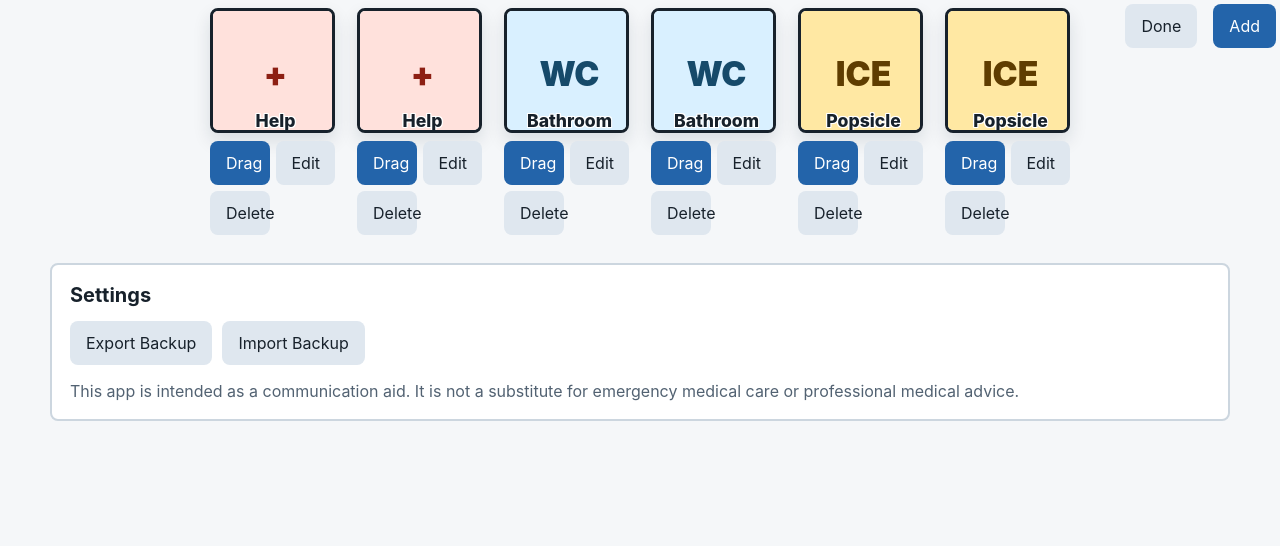
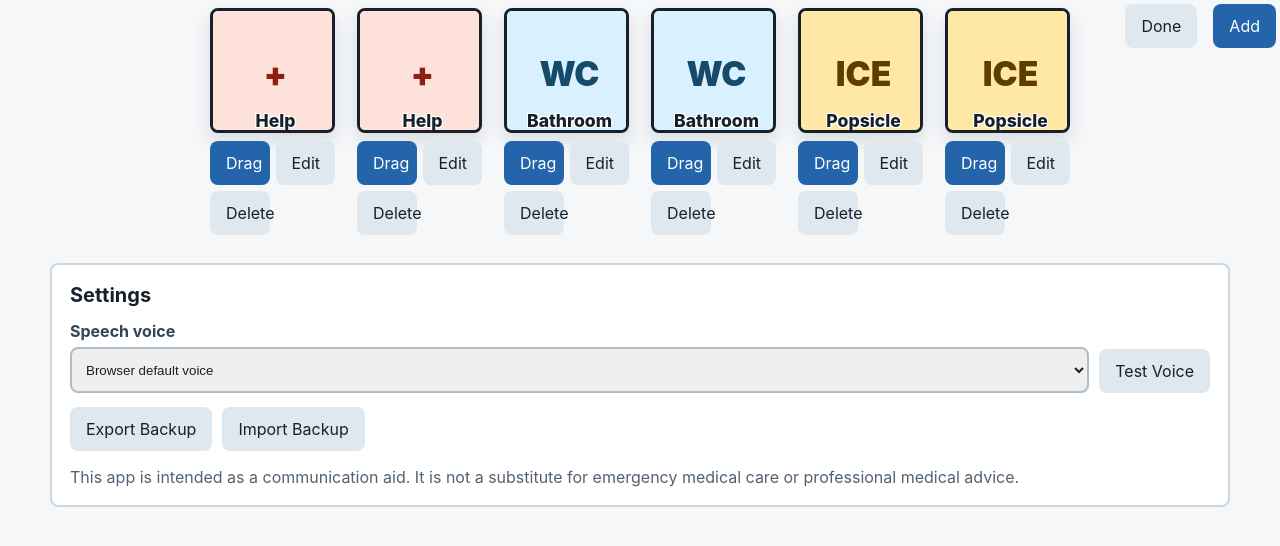
Before and after one commit to stats/SimpleSpeech, a React (Vite) app: page / in a window 1280 px wide. Both pictures are taken after a click on the button "✏️". Shown: the top 546 px of the page. Built offline with nearby package versions, Linux system fonts and the light colour scheme.

Commit message:
Update and allow user to select the voice from their device.

```diff
--- a/src/components/SettingsPanel.tsx
+++ b/src/components/SettingsPanel.tsx
@@ -1,6 +1,8 @@
-import { useRef, useState } from "react";
+import { useEffect, useRef, useState } from "react";
 import { exportBackup } from "../backup/exportBackup";
 import { readBackupFile } from "../backup/importBackup";
+import { findSavedVoice, getAvailableVoices, isSpeechSupported, saveVoicePreference } from "../speech/voices";
+import { speakPhrase } from "../speech/speak";
 import type { CommunicationButton } from "../types";
 
 type SettingsPanelProps = {
@@ -11,6 +13,29 @@ type SettingsPanelProps = {
 export function SettingsPanel({ buttons, onImport }: SettingsPanelProps) {
   const inputRef = useRef<HTMLInputElement | null>(null);
   const [message, setMessage] = useState("");
+  const [voices, setVoices] = useState<SpeechSynthesisVoice[]>([]);
+  const [selectedVoiceURI, setSelectedVoiceURI] = useState("");
+
+  useEffect(() => {
+    if (!isSpeechSupported()) {
+      return;
+    }
+
+    function syncVoices() {
+      const availableVoices = getAvailableVoices();
+      const savedVoice = findSavedVoice(availableVoices);
+
+      setVoices(availableVoices);
+      setSelectedVoiceURI(savedVoice?.voiceURI ?? "");
+    }
+
+    syncVoices();
+    window.speechSynthesis.addEventListener("voiceschanged", syncVoices);
+
+    return () => {
+      window.speechSynthesis.removeEventListener("voiceschanged", syncVoices);
+    };
+  }, []);
 
   async function handleImport(file: File | undefined) {
     if (!file) {
@@ -36,9 +61,37 @@ export function SettingsPanel({ buttons, onImport }: SettingsPanelProps) {
     }
   }
 
+  function handleVoiceChange(voiceURI: string) {
+    const selectedVoice = voices.find((voice) => voice.voiceURI === voiceURI) ?? null;
+
+    saveVoicePreference(selectedVoice);
+    setSelectedVoiceURI(selectedVoice?.voiceURI ?? "");
+    setMessage(selectedVoice ? `Voice saved: ${selectedVoice.name}` : "Browser default voice saved.");
+  }
+
   return (
     <section className="settings-panel" aria-label="Settings">
       <h2>Settings</h2>
+      <div className="voice-settings">
+        <label>
+          Speech voice
+          <select
+            value={selectedVoiceURI}
+            onChange={(event) => handleVoiceChange(event.target.value)}
+            disabled={!isSpeechSupported()}
+          >
+            <option value="">{isSpeechSupported() ? "Browser default voice" : "Speech is not supported"}</option>
+            {voices.map((voice) => (
+              <option key={`${voice.voiceURI}-${voice.name}-${voice.lang}`} value={voice.voiceURI}>
+                {voice.name} ({voice.lang})
+              </option>
+            ))}
+          </select>
+        </label>
+        <button className="secondary-button" type="button" onClick={() => speakPhrase("This is the selected voice")}>
+          Test Voice
+        </button>
+      </div>
       <div className="settings-actions">
         <button className="secondary-button" type="button" onClick={() => exportBackup(buttons)}>
           Export Backup
--- a/src/speech/speak.ts
+++ b/src/speech/speak.ts
@@ -1,3 +1,5 @@
+import { findSavedVoice } from "./voices";
+
 let currentUtterance: SpeechSynthesisUtterance | null = null;
 
 export function speakPhrase(text: string) {
@@ -19,7 +21,13 @@ export function speakPhrase(text: string) {
   utterance.rate = 0.9;
   utterance.pitch = 1;
   utterance.volume = 1;
-  utterance.lang = "en-US";
+
+  const selectedVoice = findSavedVoice();
+
+  if (selectedVoice) {
+    utterance.voice = selectedVoice;
+    utterance.lang = selectedVoice.lang;
+  }
 
   currentUtterance = utterance;
 
--- /dev/null
+++ b/src/speech/voices.ts
@@ -0,0 +1,76 @@
+const VOICE_PREFERENCE_KEY = "simplespeech.voicePreference";
+
+export type VoicePreference = {
+  voiceURI: string;
+  name: string;
+  lang: string;
+};
+
+export function isSpeechSupported() {
+  return "speechSynthesis" in window;
+}
+
+export function getAvailableVoices() {
+  if (!isSpeechSupported()) {
+    return [];
+  }
+
+  return window.speechSynthesis.getVoices();
+}
+
+export function getSavedVoicePreference(): VoicePreference | null {
+  try {
+    const rawPreference = localStorage.getItem(VOICE_PREFERENCE_KEY);
+
+    if (!rawPreference) {
+      return null;
+    }
+
+    const preference = JSON.parse(rawPreference) as Partial<VoicePreference>;
+
+    if (
+      typeof preference.voiceURI === "string" &&
+      typeof preference.name === "string" &&
+      typeof preference.lang === "string"
+    ) {
+      return {
+        voiceURI: preference.voiceURI,
+        name: preference.name,
+        lang: preference.lang
+      };
+    }
+  } catch {
+    localStorage.removeItem(VOICE_PREFERENCE_KEY);
+  }
+
+  return null;
+}
+
+export function saveVoicePreference(voice: SpeechSynthesisVoice | null) {
+  if (!voice) {
+    localStorage.removeItem(VOICE_PREFERENCE_KEY);
+    return;
+  }
+
+  const preference: VoicePreference = {
+    voiceURI: voice.voiceURI,
+    name: voice.name,
+    lang: voice.lang
+  };
+
+  localStorage.setItem(VOICE_PREFERENCE_KEY, JSON.stringify(preference));
+}
+
+export function findSavedVoice(voices = getAvailableVoices()) {
+  const preference = getSavedVoicePreference();
+
+  if (!preference) {
+    return null;
+  }
+
+  return (
+    voices.find((voice) => voice.voiceURI === preference.voiceURI) ??
+    voices.find((voice) => voice.name === preference.name && voice.lang === preference.lang) ??
+    null
+  );
+}
--- a/src/styles/app.css
+++ b/src/styles/app.css
@@ -244,6 +244,30 @@ button:disabled {
   margin-bottom: 14px;
 }
 
+.voice-settings {
+  align-items: end;
+  display: grid;
+  gap: 10px;
+  grid-template-columns: minmax(180px, 1fr) auto;
+  margin-bottom: 14px;
+}
+
+.voice-settings label {
+  color: #344454;
+  display: grid;
+  font-weight: 700;
+  gap: 6px;
+}
+
+.voice-settings select {
+  border: 2px solid #aebdca;
+  border-radius: 8px;
+  color: #17212b;
+  min-height: 46px;
+  padding: 10px;
+  width: 100%;
+}
+
 .safety-note {
   color: #526272;
   margin: 16px 0 0;
@@ -338,6 +362,10 @@ button:disabled {
 }
 
 @media (max-width: 620px) {
+  .voice-settings {
+    grid-template-columns: 1fr;
+  }
+
   .button-grid {
     grid-template-columns: repeat(auto-fit, minmax(75px, 1fr));
   }
```
